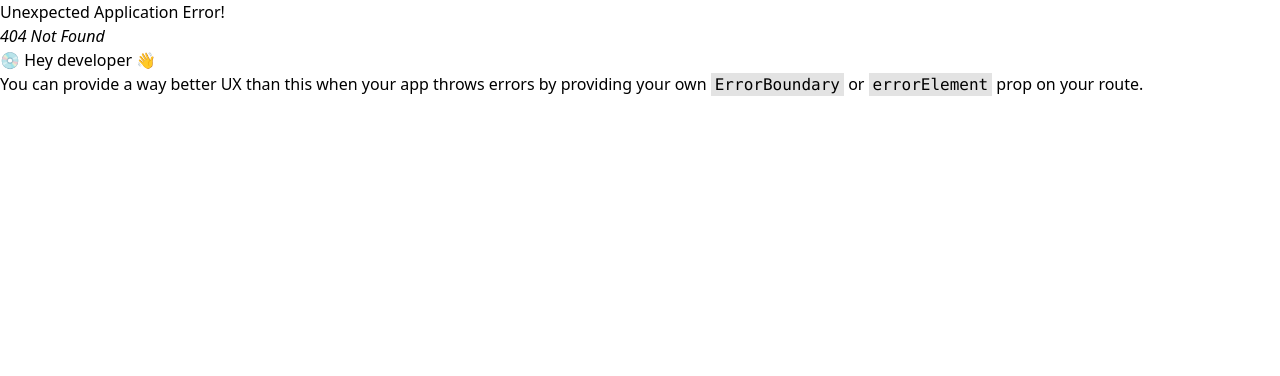
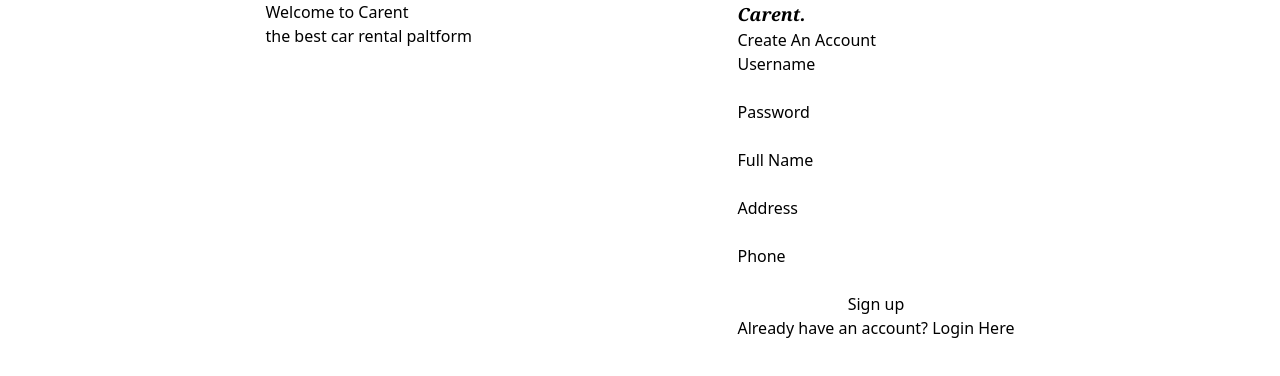
Before and after one commit to yilikaltesfaye/car-rental, a React (Vite) app: page /register in a window 1280 px wide. Before the commit this address had no page. Shown: the top 376 px of the page. Built offline with nearby package versions, Linux system fonts and the light colour scheme.

Commit message:
feat(auth): create a minimalistic login and register page

```diff
--- a/src/pages/public/Login.tsx
+++ b/src/pages/public/Login.tsx
@@ -0,0 +1,28 @@
+import { Link } from "react-router";
+
+const Login = () => {
+	return (
+		<div className="flex flex-row justify-evenly">
+			<div>
+				<h2>Welcome back to Carent</h2>
+				<p>the best car rental paltform</p>
+			</div>
+			<div>
+				<h1 className="italic font-bold font-serif text-lg">Carent.</h1>
+				<h2>Log in to your account</h2>
+				<form action="" className="flex flex-col">
+					<label htmlFor="username">Username</label>
+					<input type="text" name="username" id="username" />
+					<label htmlFor="password">Password</label>
+					<input type="password" name="password" id="password" />
+					<button type="submit">Log In</button>
+				</form>
+				<p>
+					Don't have an account? <Link to={"/register"}>Register Here</Link>
+				</p>
+			</div>
+		</div>
+	);
+};
+
+export default Login;
--- a/src/pages/public/Register.tsx
+++ b/src/pages/public/Register.tsx
@@ -0,0 +1,36 @@
+import { Link } from "react-router";
+
+const Register = () => {
+	return (
+		<div className="flex flex-row justify-evenly">
+			<div>
+				<h2>Welcome to Carent</h2>
+				<p>the best car rental paltform</p>
+			</div>
+			<div>
+				<Link to={"/"}>
+					<h1 className="italic font-bold font-serif text-lg">Carent.</h1>
+				</Link>
+				<h2>Create An Account</h2>
+				<form action="" className="flex flex-col">
+					<label htmlFor="username">Username</label>
+					<input type="text" name="username" id="username" />
+					<label htmlFor="password">Password</label>
+					<input type="password" name="password" id="password" />
+					<label htmlFor="fullname">Full Name</label>
+					<input type="text" name="fullname" id="fullname" />
+					<label htmlFor="address">Address</label>
+					<input type="text" name="address" id="address" />
+					<label htmlFor="phone">Phone</label>
+					<input type="tel" name="phone" id="phone" />
+					<button type="submit">Sign up</button>
+				</form>
+				<p>
+					Already have an account? <Link to={"/login"}>Login Here</Link>
+				</p>
+			</div>
+		</div>
+	);
+};
+
+export default Register;
```
Also changed, not shown: src/routes.tsx (+4 -4 lines).
